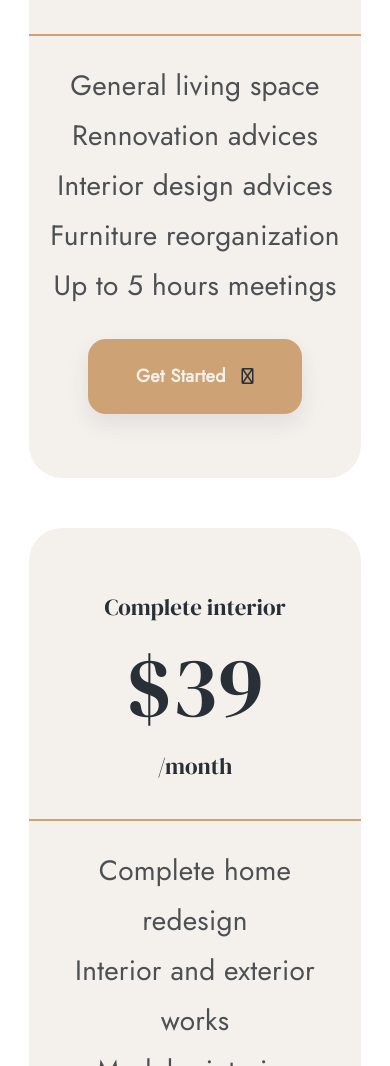
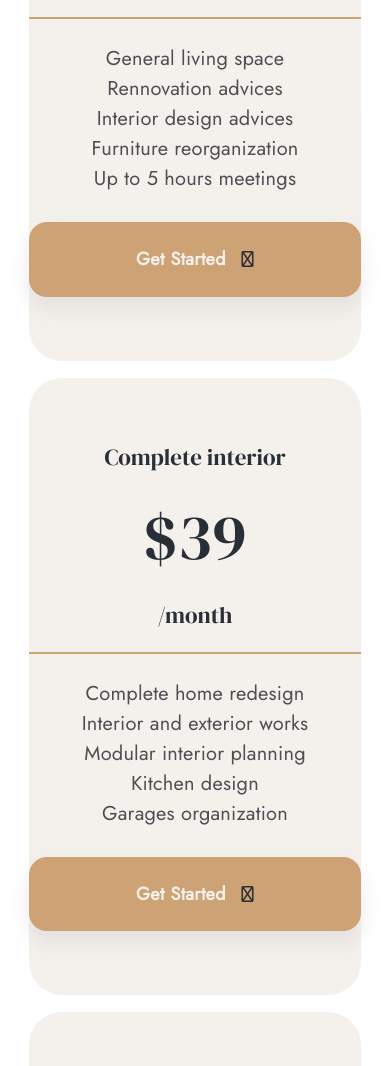
Before and after one commit to King4kali/interno, a plain HTML site: page pricing.html in a window 390 px wide. Shown: the part 738-1804 px from the top of the page. Drawn offline with Linux system fonts and the light colour scheme.

Commit message:
Update style.css

```diff
--- a/css/style.css
+++ b/css/style.css
@@ -364,6 +364,7 @@ h1{
 .csc_info{
     width: 45%;
     padding: 43px 0px;
+    margin-right: 75px;
 }
 .h3_left{
     font-family: DM Serif Display;
@@ -2605,21 +2606,22 @@ main{
     .single_title_div{
         align-items: center;
     }
-
     .pricing{
+        align-items: stretch;
+    }
+    .pricing_box{
+        width: 33%;
+        display: flex;
         flex-direction: column;
-    }
-    .pricing_box{
-        width: 100%;
-    }
-    .pricing_box:not(:last-child){
-        margin-bottom: 50px;
+        align-items: stretch;
+        justify-content: space-between;
     }
     .pricing_h2{
-        font-size: 85px;
+        font-size: 64px;
     }
     .small_p_centr{
-        font-size: 28px;
+        font-size: 20px;
+        line-height: 30px;
     }
     .projects_btn{
         padding: 25px 0px;
@@ -2664,6 +2666,7 @@ main{
     }
     .csc_info {
         width: 100%;
+        margin-right: 0;
     }
     .csc_call_us {
         width: 90%;
@@ -2767,9 +2770,15 @@ main{
     .projects_body_card {
         width: 47%;
     }
+    .pricing_box hr{
+        margin-top: 20px;
+    }
 }
 
 @media (max-width: 800px) {
+    .pricing{
+        flex-direction: column;
+    }
     .container{
         margin: 15% auto;
     }
@@ -3048,6 +3057,9 @@ main{
         margin: 0 auto;
         align-items: center;
     }
+    .foot_logo .p1{
+        text-align: center;
+    }
     .foot_body a {
         font-size: 24px;
         text-align: center;
@@ -3107,7 +3119,11 @@ main{
         padding: 45px 75px;
     }
     .pricing_box{
-        width: 100%;
+        width: 70%;
+        margin: 0 auto;
+    }
+    .pricing_box:not(:last-child){
+        margin-bottom: 5%;
     }
     .profesional_card_img{
         width: 50%;
@@ -3115,6 +3131,9 @@ main{
 }
 
 @media (max-width: 600px) {
+    .pricing_box{
+        width: 80%;
+    }
     .nav_items_flex a{
         font-size: 32px;
     }
@@ -3457,4 +3476,7 @@ main{
     .head_h2{
         font-size: 50px;
     }
-}
+    .pricing_box{
+        width: 100%;
+    }
+}
```
